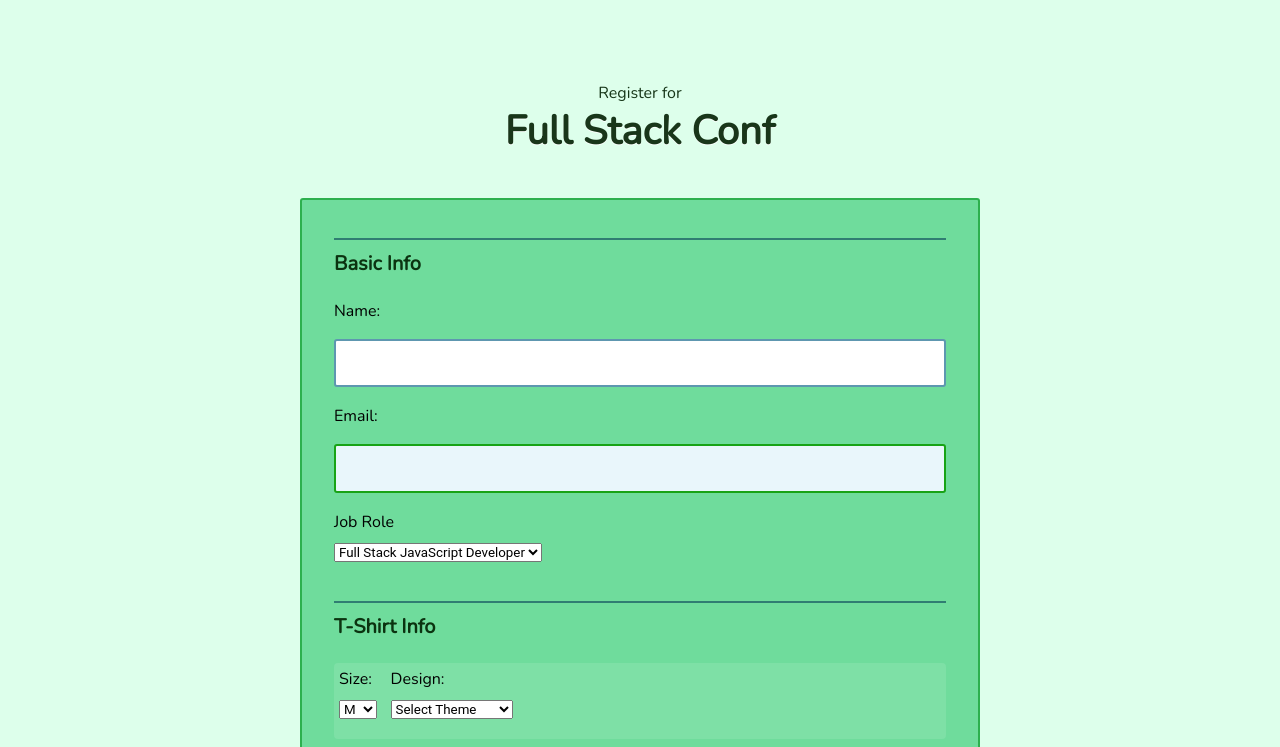
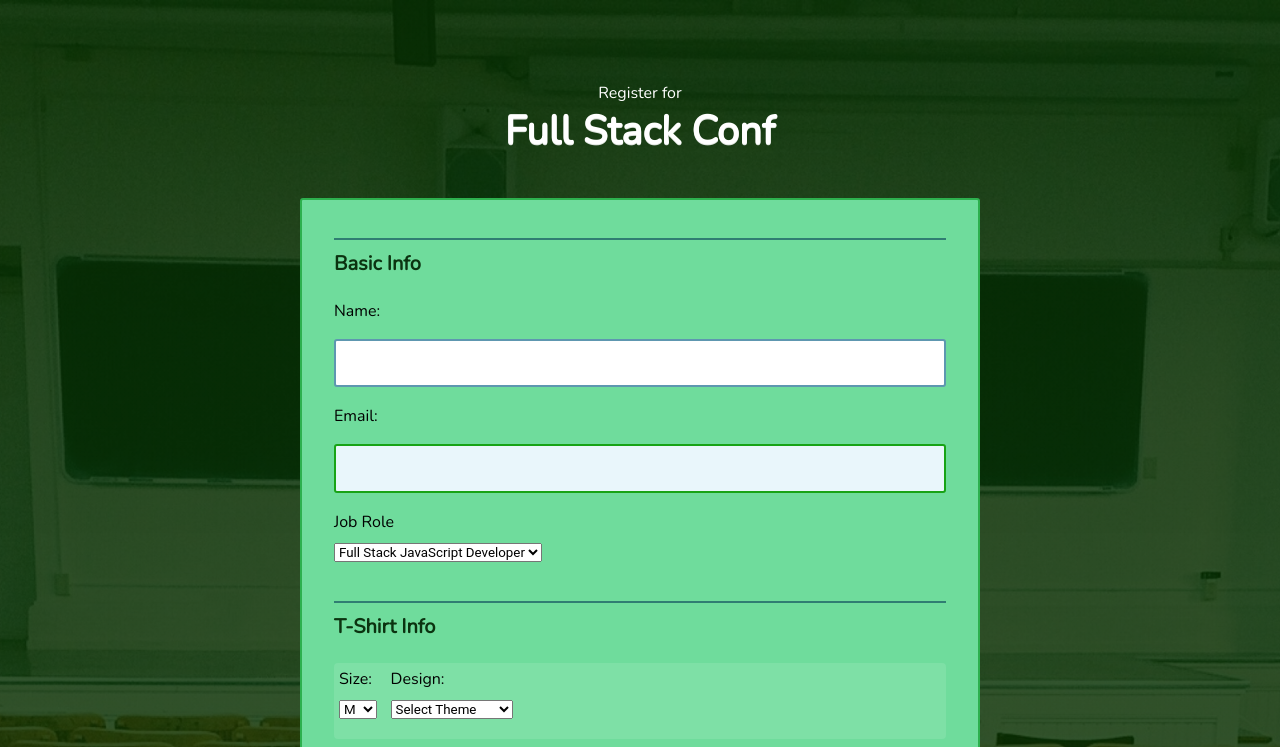
Before and after one commit to twhitelow1/survey-form, a plain HTML site: page index.html in a window 1280 px wide. Shown: the top 747 px of the page. Drawn offline with nearby package versions, Linux system fonts and the light colour scheme.

Commit message:
styled
add new green style

```diff
--- a/css/style.css
+++ b/css/style.css
@@ -18,11 +18,16 @@ body {
 	font: 1em/1.5;
 	color: rgb(0, 32, 1, 90%);
 	background: #ddffeb;
-	background-image: url(img/conferencebg.jpg);
+	background-image: linear-gradient(to bottom, rgba(6, 48, 1, 0.83), rgba(6, 50, 1, 0.8)),
+		url(../img/conferencebg.jpg);
+	background-position: center;
+	background-repeat: none;
+	background-size: cover;
 }
 
 header {
 	text-align: center;
+	color: white;
 }
 
 h1 {
--- a/js/script.js
+++ b/js/script.js
@@ -293,10 +293,15 @@ const emailValidator = () => {
  */
 
 const cardInfoValidator = () => {
-    cardNumberValidator();
-    zipValidator();
-    cvvValidator();
-    return true;
+    if (selectPaymentList.value === 'credit card' || selectPaymentList.value === 'select method') {
+        cardNumberValidator();
+        zipValidator();
+        cvvValidator();
+        return true;
+    } else {
+        return false;
+    }
+
 };
 
 /**
```
